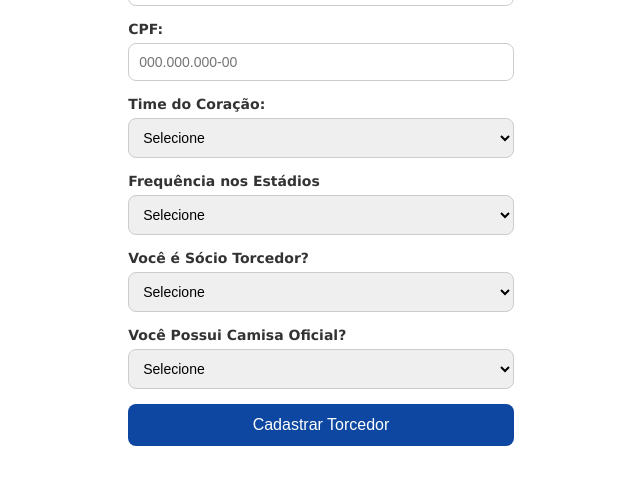
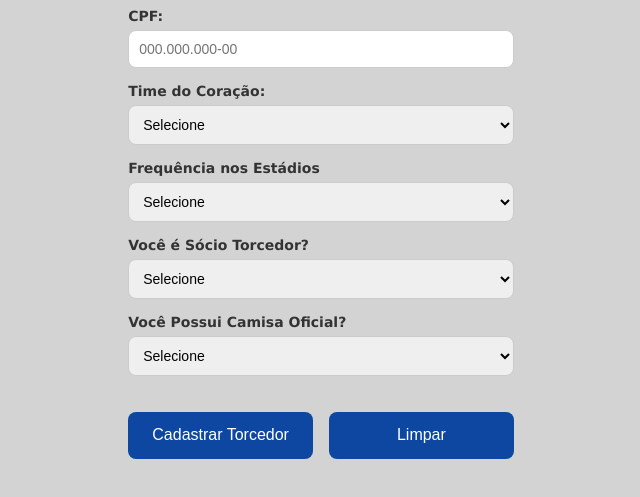
Before and after one commit to reismariac/ProjetoTorcedor, a plain HTML site: page index.html in a window 1280 px wide. Shown: the part 223-720 px from the top of the page, without its empty margins (319-959 px from the left). Drawn offline with Linux system fonts and the light colour scheme.

Commit message:
Mudança de Botoes

```diff
--- a/index.html
+++ b/index.html
@@ -73,7 +73,10 @@
                 <option value="3">Não, e não pretendo ter</option>
             </select>
 
+            <div class="form-group-buttons">
             <button type="submit">Cadastrar Torcedor</button>
+            <button type="submit">Limpar</button>
+        </div>
 
         </form>
     </div>
--- a/style.css
+++ b/style.css
@@ -8,7 +8,7 @@
 /* Estilo geral do corpo da página */
 body {
   font-family:  Verdana, sans-serif; /*'Segoe UI', Tahoma, Geneva, //* Define a fonte padrão da página */
-  background: linear-gradient(135deg, #ccc #666);
+  background: lightgray;
   color: #333; /* Define a cor padrão do texto */
   display: flex; /* Usa o Flexbox para centralizar o conteúdo */
   align-items: center; /* Alinha o conteúdo verticalmente ao centro */
@@ -98,10 +98,24 @@ button {
   border: none; /* Remove qualquer borda padrão */
   padding: 12px; /* Tamanho interno do botão */
   border-radius: 8px; /* Arredonda as bordas do botão */
-  width: 100%; /* Faz o botão ocupar toda a largura disponível */
+  width: 50%; /* Faz o botão ocupar toda a largura disponível */
   font-size: 16px; /* Define o tamanho da fonte do botão */
   cursor: pointer; /* Muda o cursor para uma mãozinha ao passar o mouse */
   transition: 0.3s; /* Adiciona uma transição suave para efeitos */
+}
+
+.form-group-buttons
+{
+    display: flex;
+    gap: 1rem;
+    margin-top: 1.3rem;
+}
+
+.form-group-buttons
+button {
+    flex: 1;
+    width: 100%;
+    padding: 0.9rem;
 }
 
 /* Efeito quando o mouse passa sobre o botão */
```
